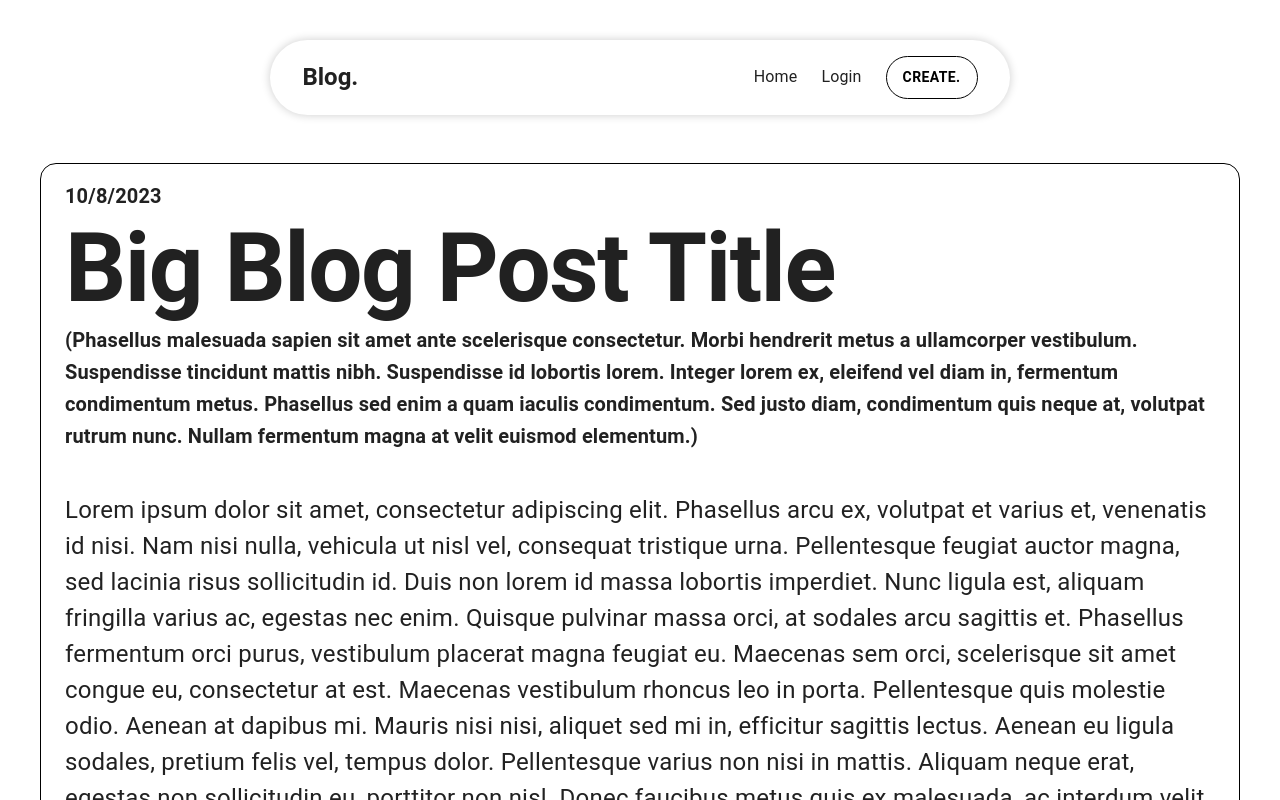
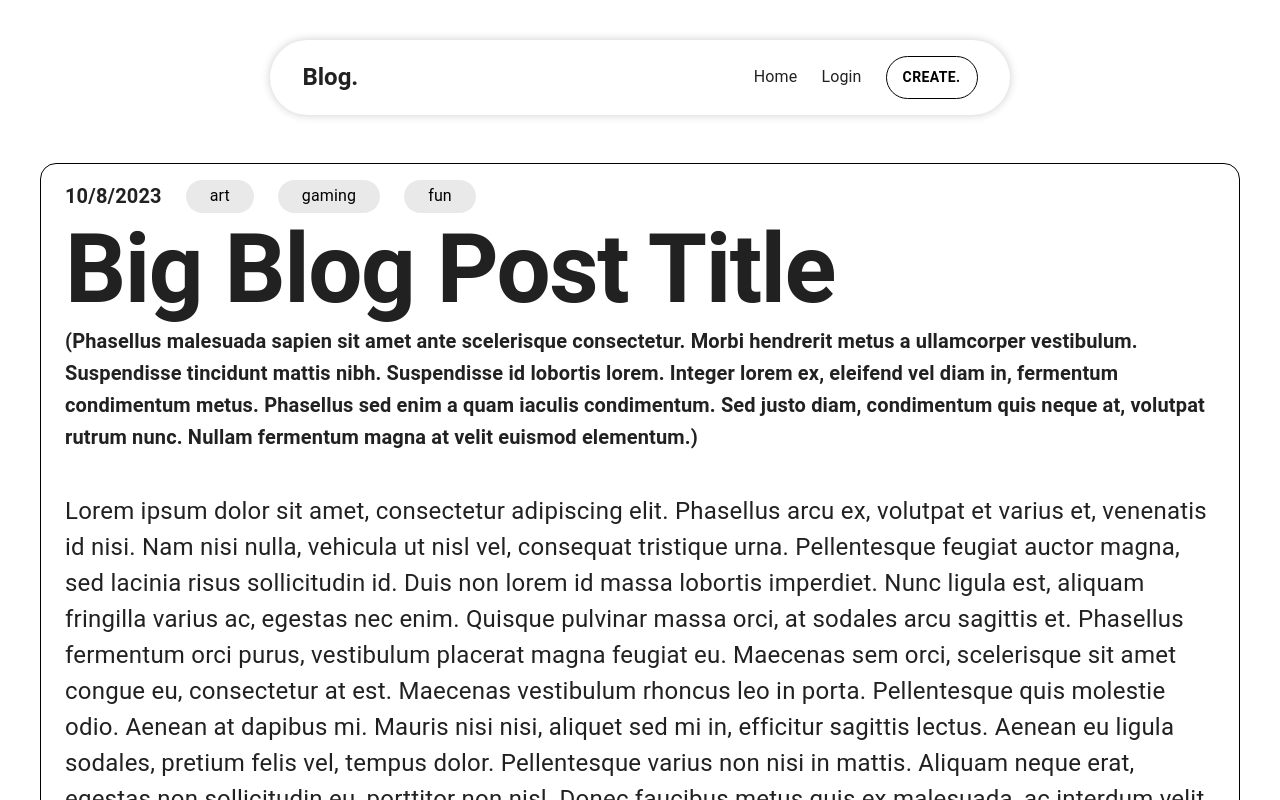
Before and after one commit to janosp207/blog., a Next.js app: page /blog/1 in a window 1280 px wide. Shown: the top 800 px of the page. Built offline with nearby package versions, Linux system fonts and the light colour scheme.

Commit message:
feat(blog-post): small adjustments to blog post detail page

```diff
--- a/src/components/blogPost/PostBody.tsx
+++ b/src/components/blogPost/PostBody.tsx
@@ -2,6 +2,7 @@
 
 import { Post } from "@/classes/Post";
 import { Box, Typography, styled } from "@mui/material";
+import BlogTag from "@/components/utils/BlogTag";
 
 const StyledBlogBody = styled(Box)({
   marginTop: '1rem',
@@ -16,13 +17,20 @@ const StyledBlogText = styled(Typography)({
 const PostBody = ({ post }: { post: Post }): JSX.Element => {
   return (
     <StyledBlogBody>
-      <Typography variant='h6' fontWeight='bold' >{post.date}</Typography>
+      <Box display='flex' flexDirection='row' flexWrap='wrap' gap={3}>
+        <Typography variant='h6' fontWeight='bold' >{post.date}</Typography>
+        {
+          post.tags.map((tag) => (
+            <BlogTag tag={tag} key={`${post.title}-${tag}`} />
+          ))
+        }
+      </Box>
       <Typography variant='h1' fontWeight='bold'>{post.title}</Typography>
       <Typography variant='h6' fontWeight='bold' >({post.shortText})</Typography>
 
       <Box mt={5}>
         {post.text.map((text, index) => (
-          <StyledBlogText key={index} paragraph>{text}</StyledBlogText>
+          <StyledBlogText key={`${index}-paragraph`} paragraph>{text}</StyledBlogText>
         ))}
       </Box>
     </StyledBlogBody>
```
